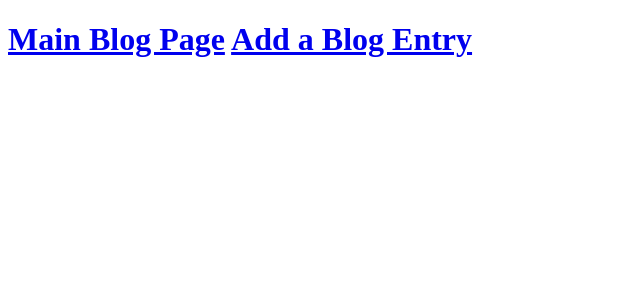
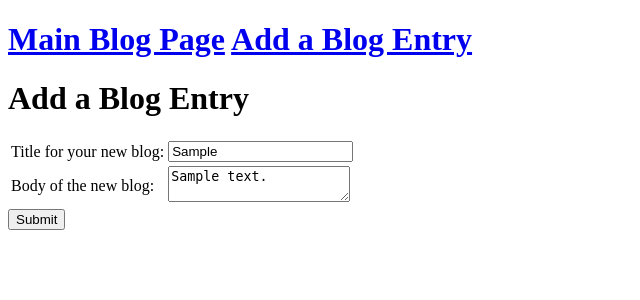
Before and after one commit to green8ball/blogz, a Flask app: template templates/newpost.html in a window 1280 px wide. Shown: the top 300 px of the page, without its empty margins (0-640 px from the left). Run offline with Flask 2, Linux system fonts and the light colour scheme; the template is opened without the code that fills it: most values are stand-ins (such as "Sample title", 1, 10 or a date in 2020).

Commit message:
Added blog template, request method routing logic, and implement db committing

```diff
--- a/main.py
+++ b/main.py
@@ -18,16 +18,33 @@ class Blog(db.Model):
         self.title = title
         self.body = body
 
+
     def __repr__(self):
         return '<Blog %r>' % self.title
 
-# @app.route('/newpost', methods=['GET'])
-# def newpost():
+@app.route('/newpost', methods=['GET', 'POST'])
+def newpost():
 
+    if request.method == 'POST':
+        title = request.form['title']
+        body = request.form['body']
+        if title != "" and body != "":
+            db.session.add(Blog(title, body))
+            db.session.commit()
+            return redirect("/blog")
+        else:
+            return render_template('newpost.html',)
+    if request.method == 'GET':
+        return render_template('newpost.html')
+
+@app.route('/blog', methods=['GET'])
+def blog():
+    return render_template('base.html',)
 @app.route('/', methods=['POST', 'GET'])
 def index():
     #$return  encoded_error = request.args.get("error")
-    return render_template('base.html',)
+    return redirect('/blog')
+
 
 if __name__ == '__main__':
     app.run()
--- a/templates/base.html
+++ b/templates/base.html
@@ -9,7 +9,7 @@
             <a href="/blog">Main Blog Page</a>
         </td>
         <td>
-            <a href="/blog">Add a Blog Entry</a>
+            <a href="/newpost">Add a Blog Entry</a>
         </td>
     </h1>
     {% block content %}
--- a/templates/newpost.html
+++ b/templates/newpost.html
@@ -1,5 +1,28 @@
 {% extends "base.html" %}
 
 {% block content %}
-
+    <h1>Add a Blog Entry</h1>
+    <form method='post'>
+        <table>
+            <tr>
+                <td>
+                    <label for="title">Title for your new blog:</label>
+                </td>
+                <td>
+                    <input type="text" name="title" value={{title}}>
+                    <span class="error">{{title_error}}</span>
+                </td>
+            </tr>
+            <tr>
+                <td>
+                    <label for="body">Body of the new blog:</label>
+                </td>
+                <td>
+                    <span class="error">{{body_error}}</span>
+                    <textarea name="body">{{body}}</textarea>
+                </td>
+            </tr>
+        </table>
+        <input type="submit">
+    </form>
 {% endblock %}
```
